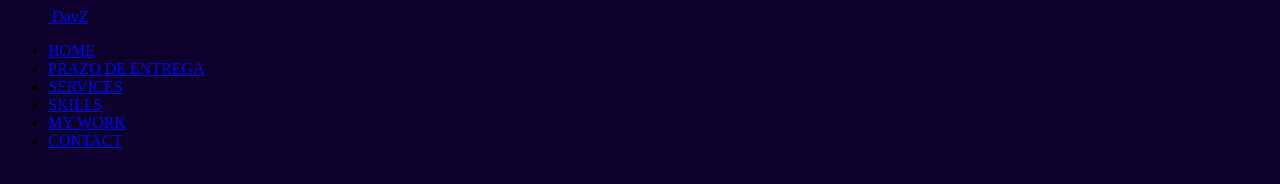
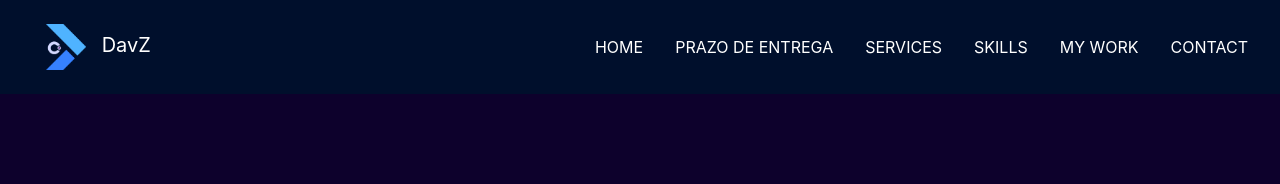
Before and after one commit to Perpetuos/Portfolio, a plain HTML site: page index.html in a window 1280 px wide. Drawn offline with nearby package versions, Linux system fonts and the light colour scheme; the site is published under a folder, as on GitHub Pages, so addresses that start at the root find nothing.

Commit message:
Update index.html
d

```diff
--- a/index.html
+++ b/index.html
@@ -7,7 +7,7 @@
   <meta name="viewport" content="width=device-width, initial-scale=1, shrink-to-fit=no">
 
   <!-- Bootstrap CSS -->
-  <link rel="stylesheet" href="/assets/css/bootstrap.min.css">
+  <link rel="stylesheet" href="assets/css/bootstrap.min.css">
 
   <title>DdavZ</title>
   <style>
@@ -21,7 +21,7 @@
 
   <nav class="navbar navbar-dark bg-dark " style="position: fixed; width: 100%;">
     <a class="navbar-brand" style="margin-left: 30px;" href="#" >
-      <img src="/assets/images/logo.png" width="40" class="d-inline-block align-center" alt="" style="margin-right: 10px;">
+      <img src="assets/images/logo.png" width="40" class="d-inline-block align-center" alt="" style="margin-right: 10px;">
       DavZ
     </a>
     <ul class="nav justify-content-end" >
```
